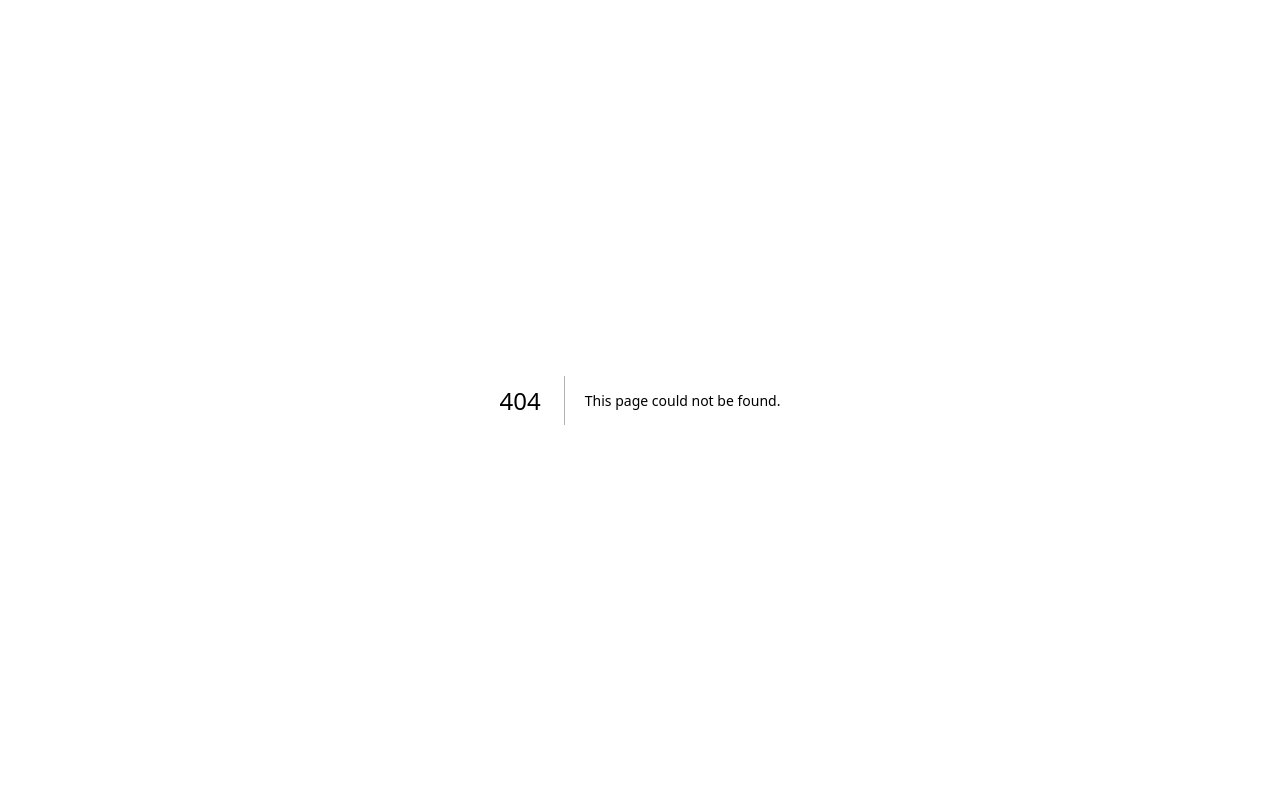
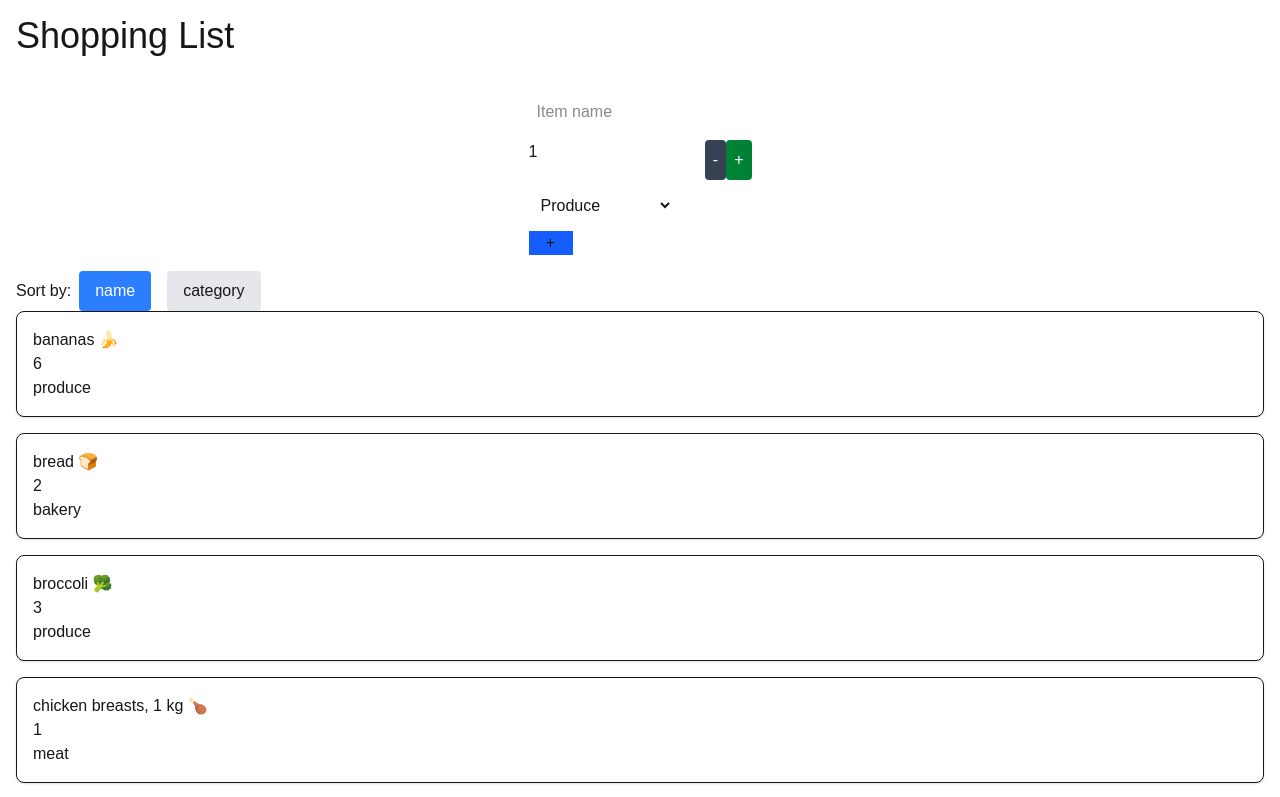
Before and after one commit to ynajafli/cprg306-assignments, a Next.js app: page /week-7 in a window 1280 px wide. Before the commit this address had no page. Shown: the top 797 px of the page. Built offline with nearby package versions, Linux system fonts and the light colour scheme.

Commit message:
finished week-7 assignment

```diff
--- a/app/page.js
+++ b/app/page.js
@@ -20,6 +20,9 @@ export default function Home() {
         <li>
           <Link href="./week-6/">Week 6 Assignment</Link>
         </li>
+        <li>
+          <Link href="./week-7/">Week 7 Assignment</Link>
+        </li>
       </ul>
     </main>
   );
--- /dev/null
+++ b/app/week-7/item-list.js
@@ -0,0 +1,43 @@
+"use client";
+
+import Item from "./item";
+import { useState } from "react";
+
+export default function ItemList( { items } ) {
+
+  let itemArray = items.map( (item) => ( {...item} ) )
+
+  const [sortBy, setSortBy] = useState("name");
+
+  if (sortBy == "name") itemArray = itemArray.sort((a, b) => a.name.localeCompare(b.name));
+  if (sortBy == "category") itemArray = itemArray.sort((a, b) => a.category.localeCompare(b.category));
+
+  return (
+    <div className="p-4">
+      <div>
+        <label>Sort by:</label>
+        <button
+          className={`mx-2 px-4 py-2 rounded ${sortBy === "name" ? "bg-blue-500 text-white" : "bg-gray-200"}`}
+          type="button"
+          onClick={() => setSortBy("name")}
+        >
+          name
+        </button>
+        <button
+          className={`mx-2 px-4 py-2 rounded ${sortBy === "category" ? "bg-blue-500 text-white" : "bg-gray-200"}`}
+          type="button"
+          onClick={() => setSortBy("category")}
+        >
+          category
+        </button>
+      </div>
+      <ul className="space-y-4">
+        {itemArray.map((item) => (
+          <Item key={item.id} name={item.name} quantity={item.quantity} category={item.category}/>
+        ))}
+      </ul>
+    </div>
+  );
+}
+
+{/* <button type="button" onClick={resetForm}>Reset Form</button> */}
--- /dev/null
+++ b/app/week-7/item.js
@@ -0,0 +1,14 @@
+export default function Item(props) {
+  let { name, quantity, category } = props;
+
+  let styling = "border rounded-lg shadow-sm p-4 bg-white flex flex-col"
+  return(
+    <div className={styling}>
+        <ul>
+            <li>{name}</li>
+            <li>{quantity}</li>
+            <li>{category}</li>
+        </ul>
+    </div>
+  );
+}
--- /dev/null
+++ b/app/week-7/items.json
@@ -0,0 +1,74 @@
+[
+  {
+    "id": "1h2GJKH12gkHG31h1H",
+    "name": "milk, 4 L 🥛",
+    "quantity": 1,
+    "category": "dairy"
+  },
+  {
+    "id": "2KJH3k2j3H1k2J3K1H",
+    "name": "bread 🍞",
+    "quantity": 2,
+    "category": "bakery"
+  },
+  {
+    "id": "3h2KJH3k2j3H1k2J3",
+    "name": "eggs, dozen 🥚",
+    "quantity": 2,
+    "category": "dairy"
+  },
+  {
+    "id": "4k2J3K1H2GJKH12gk",
+    "name": "bananas 🍌",
+    "quantity": 6,
+    "category": "produce"
+  },
+  {
+    "id": "5H1h1H2KJH3k2j3H",
+    "name": "broccoli 🥦",
+    "quantity": 3,
+    "category": "produce"
+  },
+  {
+    "id": "6H1k2J3K1H2GJKH1",
+    "name": "chicken breasts, 1 kg 🍗",
+    "quantity": 1,
+    "category": "meat"
+  },
+  {
+    "id": "7gkHG31h1H2KJH3k",
+    "name": "pasta sauce 🍝",
+    "quantity": 3,
+    "category": "canned goods"
+  },
+  {
+    "id": "8j3H1k2J3K1H2GJK",
+    "name": "spaghetti, 454 g 🍝",
+    "quantity": 2,
+    "category": "dry goods"
+  },
+  {
+    "id": "9H12gkHG31h1H2KJ",
+    "name": "toilet paper, 12 pack 🧻",
+    "quantity": 1,
+    "category": "household"
+  },
+  {
+    "id": "10H3k2j3H1k2J3K1",
+    "name": "paper towels, 6 pack",
+    "quantity": 1,
+    "category": "household"
+  },
+  {
+    "id": "11k2J3K1H2GJKH12",
+    "name": "dish soap 🍽️",
+    "quantity": 1,
+    "category": "household"
+  },
+  {
+    "id": "12GJKH12gkHG31h1",
+    "name": "hand soap 🧼",
+    "quantity": 4,
+    "category": "household"
+  }
+]
--- /dev/null
+++ b/app/week-7/new-item.js
@@ -0,0 +1,90 @@
+"use client";
+
+import { useState } from "react";
+
+export default function NewItem( { onAddItem } ) {
+
+    const [name, setName] = useState("");
+    const [quantity, setQuantity] = useState(1);
+    const [category, setCategory] = useState("produce");
+
+    const handleSubmit = (event) => {
+        event.preventDefault();
+
+        const randomString = (len = 18) => {
+            const chars = "ABCDEFGHIJKLMNOPQRSTUVWXYZabcdefghijklmnopqrstuvwxyz0123456789";
+            return [...Array(len)]
+                .map(() => chars[Math.floor(Math.random() * chars.length)])
+                .join('');
+        };
+
+        const randomId = randomString();
+
+
+        let item = {
+            id: randomId,
+            name: name,
+            quantity: quantity,
+            category: category
+        }
+
+        onAddItem(item)
+
+        setName("");
+        setQuantity(1);
+        setCategory("produce");
+    }
+
+    const increment = () => quantity < 20 ? setQuantity(quantity + 1) : null;
+
+    const decrement = () => quantity > 1 ? setQuantity(quantity - 1) : null;
+
+    let incrementButtonStyle = "bg-green-700 hover:bg-green-500 text-white rounded p-2 cursor-pointer transition-colors active:bg-amber-700";
+    let decrementButtonStyle = "bg-red-700 hover:bg-red-500 text-white rounded p-2 cursor-pointer transition-colors active:bg-amber-700";
+    if (quantity === 20) {
+        incrementButtonStyle = "text-white rounded p-2 bg-gray-700";
+    }
+
+    if (quantity === 1) {
+        decrementButtonStyle ="text-white rounded p-2 bg-gray-700";
+    }
+
+
+//flex items-center space-x-2
+
+
+    return(
+        <div className="flex justify-center mt-4">
+            <form onSubmit={handleSubmit}>
+                <div className="mb-2">
+                    <input type="text" className="bg-white rounded mt-1 p-2" placeholder="Item name" value={name} onChange={(e) => setName(e.target.value)} required/>
+                </div>
+                <div className="bg-white flex justify-between mb-2">
+                    <p>{quantity}</p>
+                    <div>
+                        <button onClick={decrement} type="button" className={decrementButtonStyle}>-</button>
+                        <button onClick={increment} type="button" className={incrementButtonStyle}>+</button>
+                    </div>
+                </div>
+                <div className="mb-2">
+                    <select className="bg-white p-2" value={category} onChange={(e) => setCategory(e.target.value)}>
+                        <option value="produce">Produce</option>
+                        <option value="dairy">Dairy</option>
+                        <option value="bakery">Bakery</option>
+                        <option value="meat">Meat</option>
+                        <option value="frozen foods">Frozen Foods</option>
+                        <option value="canned goods">Canned Goods</option>
+                        <option value="dry goods">Dry Goods</option>
+                        <option value="beverages">Beverages</option>
+                        <option value="snacks">Snacks</option>
+                        <option value="household">Household</option>
+                        <option value="other">Other</option>
+                    </select>
+                </div>
+                <div>
+                    <button className="bg-blue-600 w-11" type="submit">+</button>
+                </div>
+            </form>
+        </div>
+    );
+}
--- /dev/null
+++ b/app/week-7/page.js
@@ -0,0 +1,26 @@
+"use client";
+
+import ItemList from "./item-list";
+import NewItem from "./new-item";
+import itemData from "./items.json";
+import { useState } from "react";
+
+export default function Page() {
+  const [items, setItems] = useState(
+    itemData.map( (item) => ( {...item} ) )
+  );
+
+  function handleAddItem(newItem) {
+    setItems( [...items, newItem] )
+  }
+
+
+
+  return (
+    <main>
+      <h1 className="p-4 text-4xl">Shopping List</h1>
+      <NewItem onAddItem={handleAddItem}/>
+      <ItemList items={items}/>
+    </main>
+  );
+}
```
